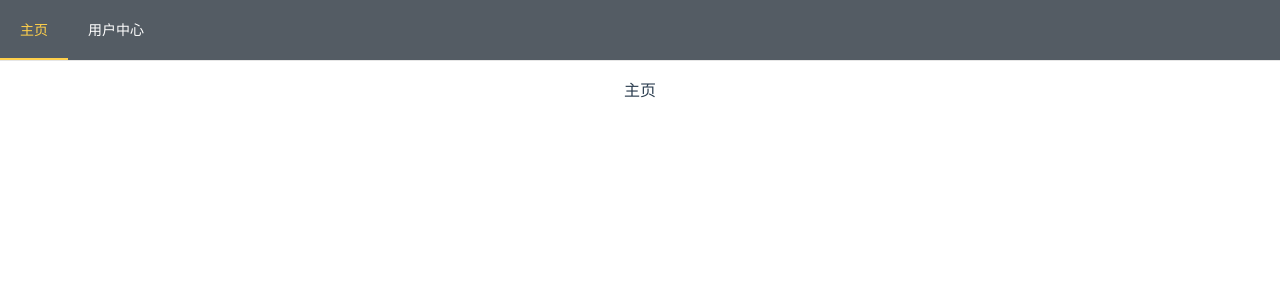
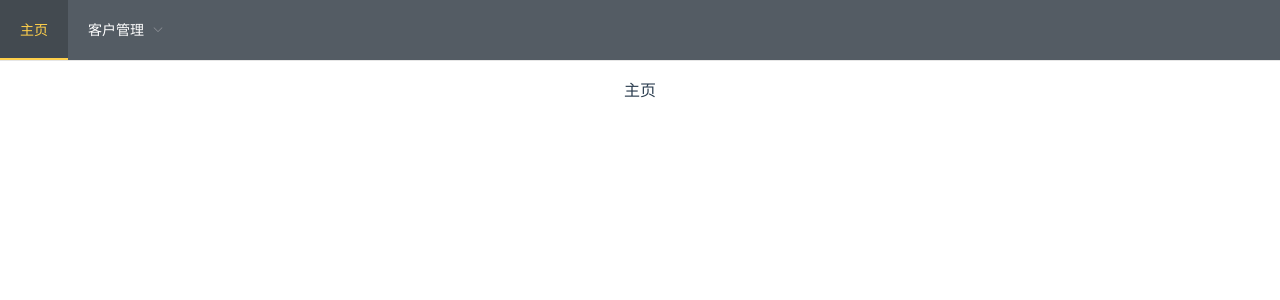
Before and after one commit to Howard277/mars_static, a Vue app: page / in a window 1280 px wide. Shown: the top 300 px of the page. Built offline with nearby package versions, Linux system fonts and the light colour scheme.

Commit message:
调整菜单显示控制

```diff
--- a/src/App.vue
+++ b/src/App.vue
@@ -1,5 +1,6 @@
 <template>
   <div id="app">
+    <div style="background-color:#545c64;">
       <el-menu
         :default-active="activeIndex2"
         class="el-menu-demo"
@@ -9,9 +10,14 @@
         text-color="#fff"
         active-text-color="#ffd04b"
       >
-      <!--菜单的组成是通过data中的menus数组构成的-->
-      <el-menu-item v-for="item in menus" :key="item.index" :index="item.index">{{item.name}}</el-menu-item>
+        <el-menu-item v-if="menuItemDisplay('mainpage')" index="mainpage">主页</el-menu-item>
+        <el-submenu v-if="menuItemDisplay('customermanagement')" index="customermanagement">
+          <template slot="title">客户管理</template>
+          <el-menu-item v-if="menuItemDisplay('customerinfo')" index="customerinfo">客户信息</el-menu-item>
+        </el-submenu>
       </el-menu>
+      <el-menu-item v-if="menuItemDisplay('config')" index="config">配置管理</el-menu-item>
+    </div>
     <router-view></router-view>
   </div>
 </template>
@@ -19,16 +25,19 @@
 <script>
 export default {
   name: 'App',
-  data() {
+  data () {
     return {
       menus: [{
         'index': 'mainpage',
         'name': '主页',
         'path': '/'
       }, {
-        'index': 'usercenter',
-        'name': '用户中心',
-        'path': '/customer'
+        'index': 'customermanagement',
+        'name': '客户管理'
+      }, {
+        'index': 'customerinfo',
+        'name': '客户信息',
+        'path': '/customerinfo'
       }],
       activeIndex: 'mainpage',
       activeIndex2: 'mainpage'
@@ -37,11 +46,22 @@ export default {
   methods: {
     // 菜单变更处理函数，遍历data中的menus数据，判断当前选中菜单的index数据然后调整的指定路径
     handleSelect: function (key, keyPath) {
-      for(let idx in this.$data['menus']){
-        if(this.$data['menus'][idx]['index'] === key){
+      for (let idx in this.$data['menus']) {
+        if (this.$data['menus'][idx]['index'] === key) {
+          if ('path' in this.$data['menus'][idx]) {
             this.$router.push(this.$data['menus'][idx]['path'])
           }
         }
+      }
+    },
+    // 菜单项显示控制函数：根据传入的key，判断是否在数组中，如果在就显示，如果不在就不显示
+    menuItemDisplay: function (key) {
+      for (let idx in this.$data['menus']) {
+        if (this.$data['menus'][idx]['index'] === key) {
+          return true
+        }
+      }
+      return false
     }
   }
 }
--- /dev/null
+++ b/src/components/config/config.js
@@ -0,0 +1,5 @@
+export default {
+  data () {
+    return {}
+  }
+}
--- /dev/null
+++ b/src/components/config/config.vue
@@ -0,0 +1,6 @@
+<template>
+    <div>
+        <p>配置管理</p>
+    </div>
+</template>
+<script src="config.js"></script>
--- a/src/router/index.js
+++ b/src/router/index.js
@@ -2,7 +2,8 @@ import Vue from 'vue'
 import Router from 'vue-router'
 // import HelloWorld from '@/components/HelloWorld'
 import main from '@/components/main/main.vue'
-import customer from '@/components/customer/customer.vue'
+import customerinfo from '@/components/customer/customer.vue'
+import config from '@/components/config/config.vue'
 
 Vue.use(Router)
 
@@ -13,8 +14,12 @@ export default new Router({
     name: 'main',
     component: main
   }, {
-    path: '/customer',
-    name: 'customer',
-    component: customer
+    path: '/customerinfo',
+    name: 'customerinfo',
+    component: customerinfo
+  }, {
+    path: '/config',
+    name: 'config',
+    component: config
   }]
 })
```
Lines whose indentation alone changed are shown as unchanged.
